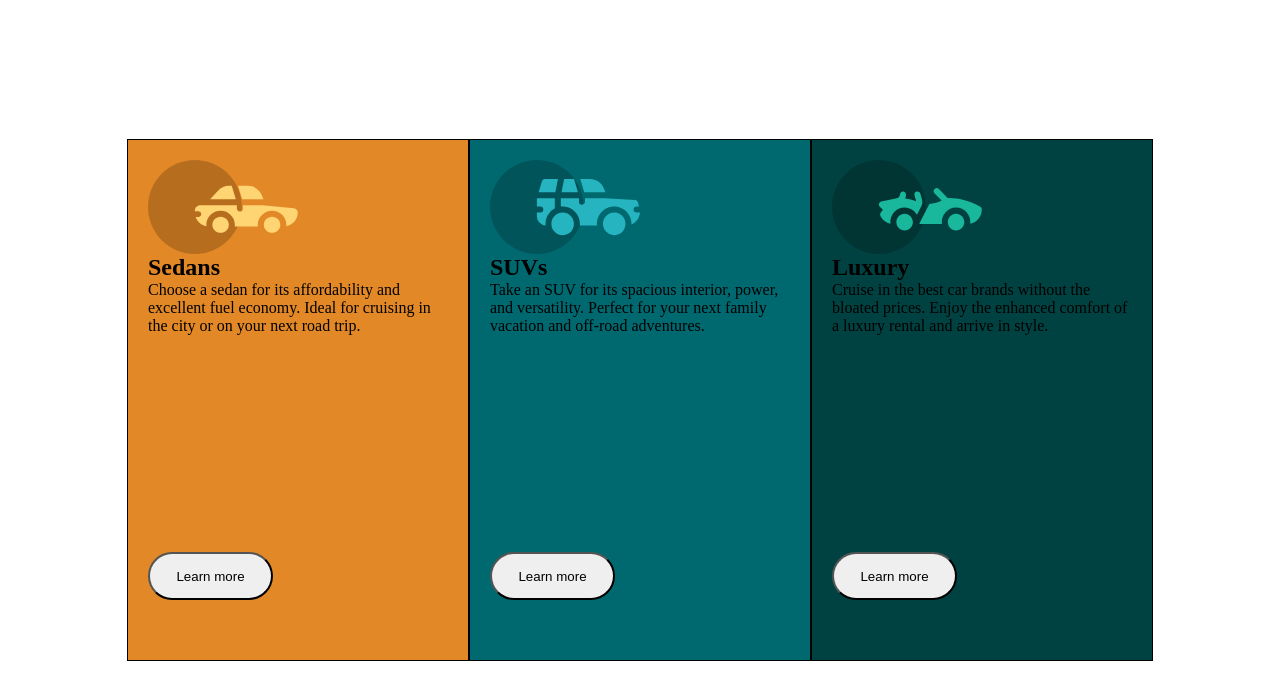
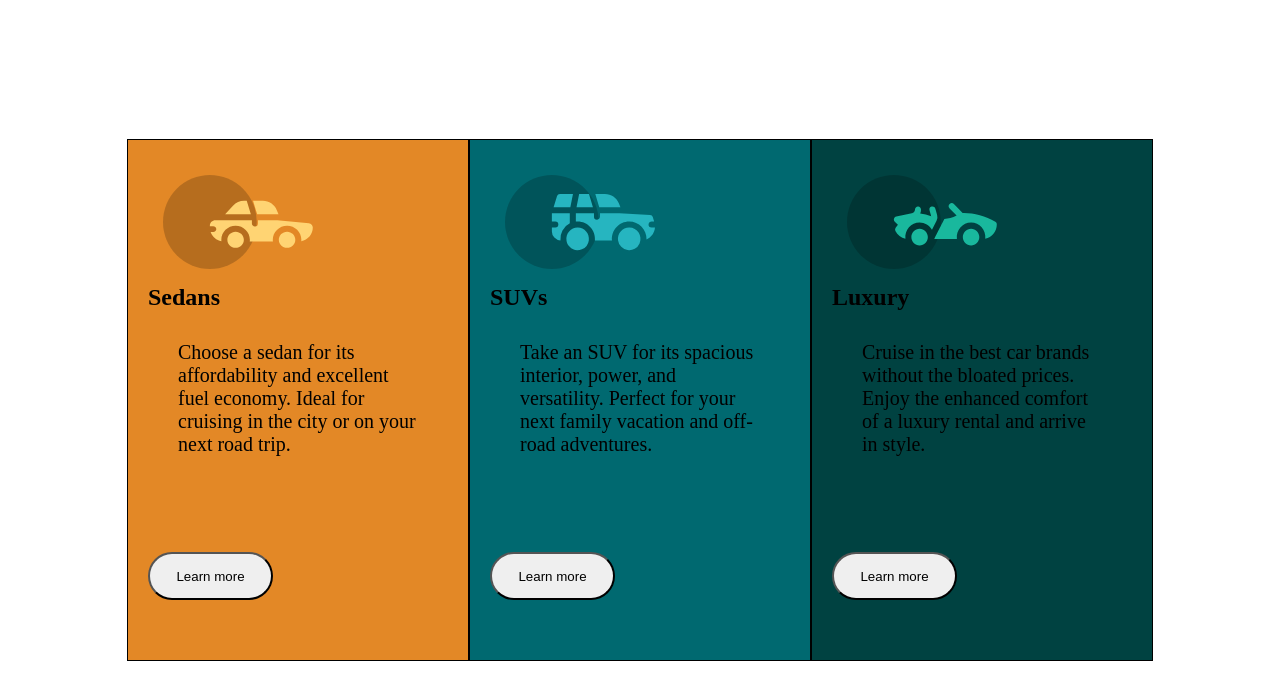
Before and after one commit to Hea092024/3-column-preview-card-component-main, a plain HTML site: page index.html in a window 1280 px wide. Drawn offline with Linux system fonts and the light colour scheme.

Commit message:
updated button style

```diff
--- a/style.css
+++ b/style.css
@@ -41,6 +41,7 @@ body {
 
 img {
   width: 50%;
+  margin: 15px;
 }
 
 button {
@@ -49,4 +50,12 @@ button {
   width: 125px;
   position: absolute;
   bottom: 25%;
+  cursor: pointer;
 }
+
+p{
+
+    margin: 30px;
+    font-size: 20px;
+
+}
```
